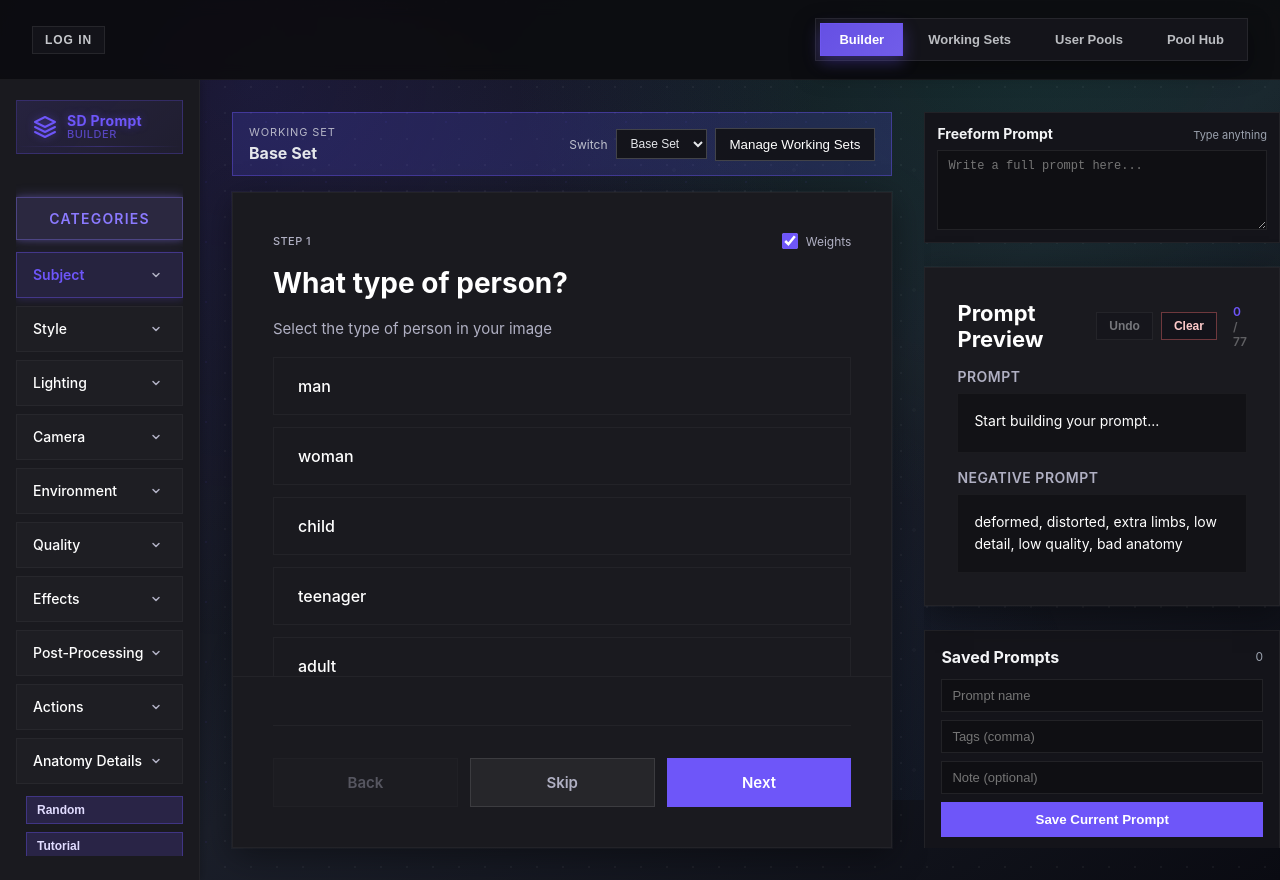
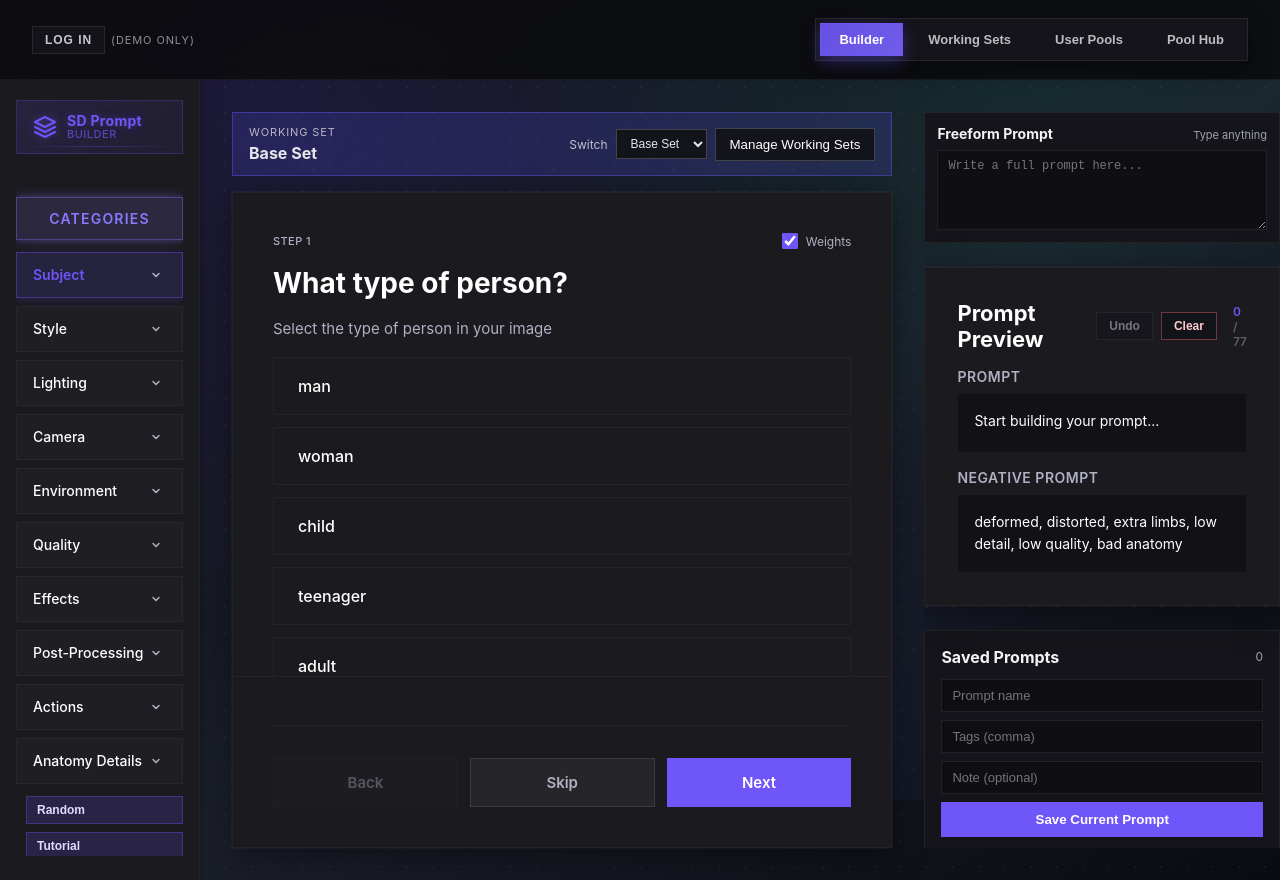
Before and after one commit to sfoubusgit/promptbase, a React (Vite) app: page / in a window 1280 px wide. Built offline with nearby package versions, Linux system fonts and the light colour scheme.

Commit message:
chore: add demo hint to login

```diff
--- a/src/ui/App.css
+++ b/src/ui/App.css
@@ -108,6 +108,16 @@ input[type="range"][disabled]:focus-visible::-moz-range-thumb {
   display: flex;
   align-items: center;
   gap: 8px;
+}
+
+.app-page-toggle-auth-hint {
+  display: inline-flex;
+  align-items: center;
+  gap: 6px;
+  color: rgba(229, 231, 235, 0.6);
+  font-size: 11px;
+  text-transform: uppercase;
+  letter-spacing: 0.08em;
 }
 
 .app-page-toggle-group {
--- a/src/ui/App.tsx
+++ b/src/ui/App.tsx
@@ -1117,6 +1117,7 @@ export function App() {
               </button>
             </>
           ) : (
+            <div className="app-page-toggle-auth-hint">
               <button
                 type="button"
                 className="app-page-toggle-action-button"
@@ -1124,6 +1125,8 @@ export function App() {
               >
                 Log in
               </button>
+              <span>(demo only)</span>
+            </div>
           )}
         </div>
         <div className="app-page-toggle-group" role="tablist" aria-label="App mode">
```
Lines whose indentation alone changed are shown as unchanged.
